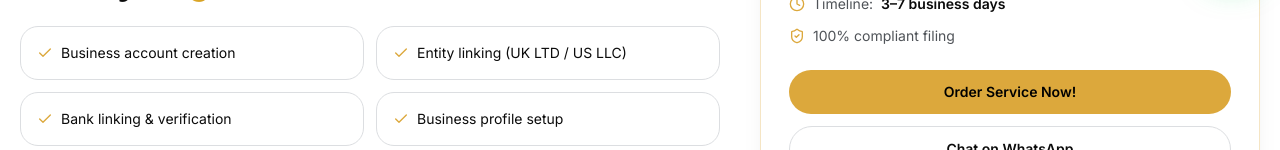
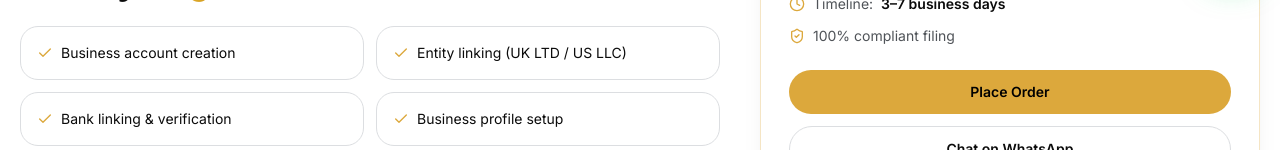
Before and after one commit to theusmandev/meetusamaservices, a React (Vite) app: page /services/paypal in a window 1280 px wide. Shown: the part 802-952 px from the top of the page. Built offline with nearby package versions, Linux system fonts and the light colour scheme.

Commit message:
order service now changed to placer order

```diff
--- a/src/components/service-page.tsx
+++ b/src/components/service-page.tsx
@@ -178,7 +178,7 @@ export function ServicePage({ data }: { data: ServiceDetail }) {
                     to={paymentUrl}
                     className="mt-6 inline-flex w-full items-center justify-center gap-2 rounded-full bg-[color:var(--gold)] px-5 py-3 text-sm font-semibold text-black transition hover:scale-[1.03] hover:bg-[color:var(--gold-hover)] hover:shadow-lg hover:shadow-[color:var(--gold)]/20"
                   >
-                    Order Service Now!
+                    Place Order
                   </Link>
                   <a
                     href="https://wa.me/447824035366"
```
